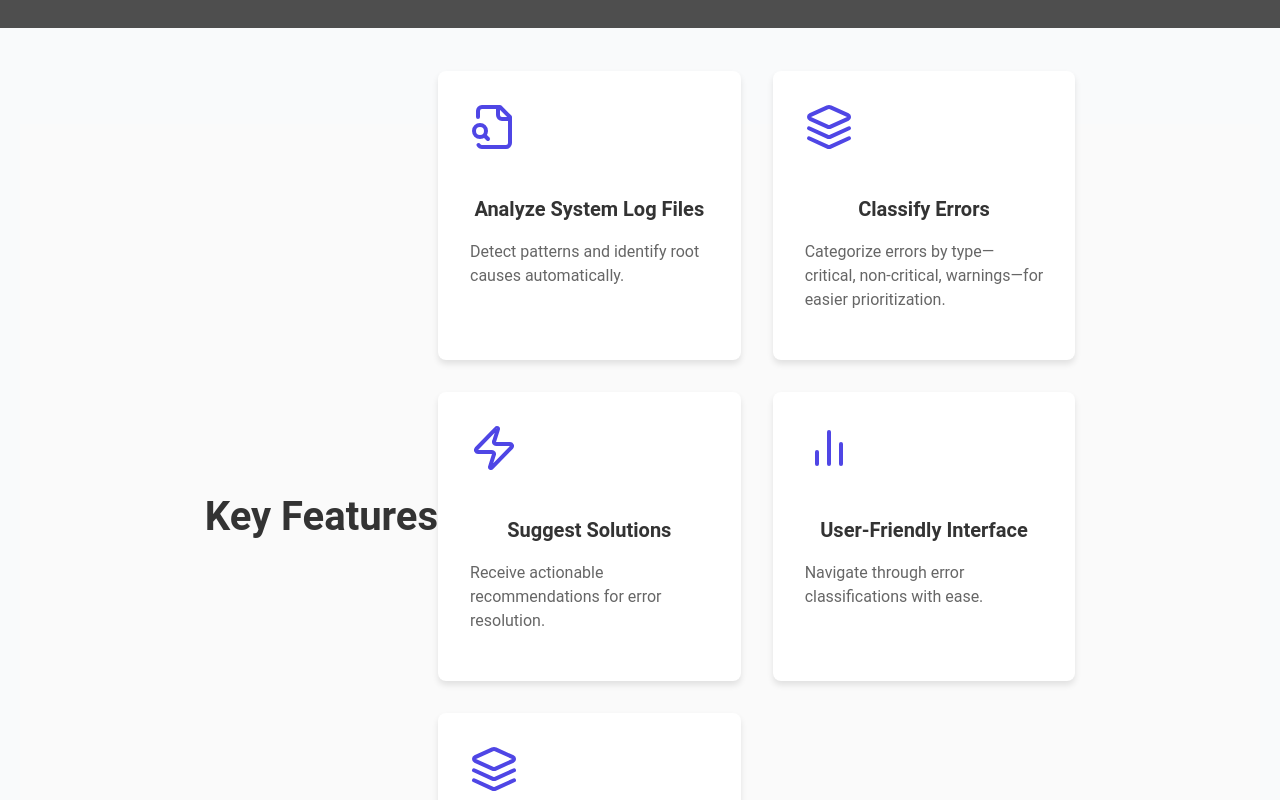
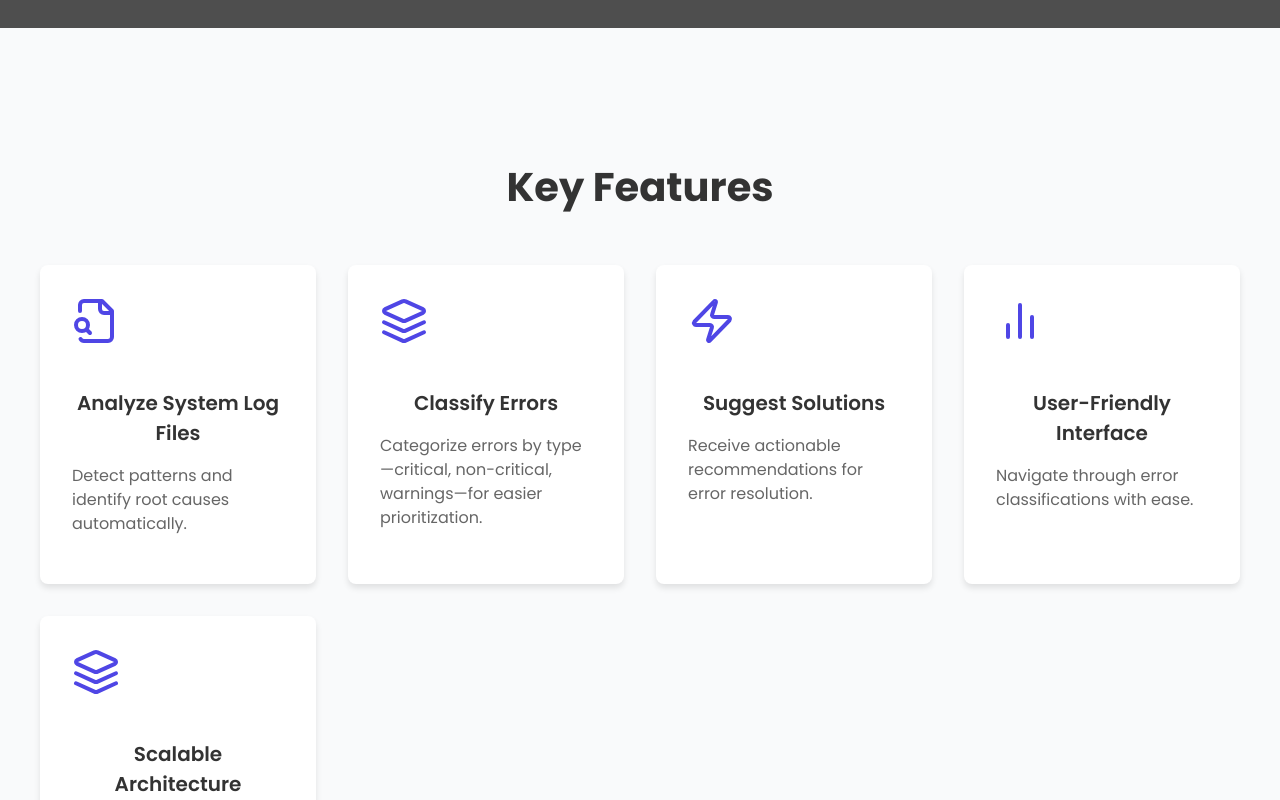
Before and after one commit to SohamMhatre09/ALPHABYTE, a React (Vite) app in the folder Frontend/: page / in a window 1280 px wide. Shown: the part 840-1640 px from the top of the page. Built offline with nearby package versions, Linux system fonts and the light colour scheme; no server answers; grey boxes are pictures that could not be loaded.

Commit message:
frontend fix

```diff
--- a/Frontend/src/components/Login.jsx
+++ b/Frontend/src/components/Login.jsx
@@ -28,7 +28,7 @@ function Login() {
   };
 
   return (
-    <div className="container">
+    <div className="container_login">
     <form onSubmit={handleSubmit}>
       <h3>Login</h3>
 
--- a/Frontend/src/styles/login.css
+++ b/Frontend/src/styles/login.css
@@ -8,7 +8,7 @@
   } */
   @import url('https://fonts.googleapis.com/css2?family=Poppins:ital,wght@0,100;0,200;0,300;0,400;0,500;0,600;0,700;0,800;0,900;1,100;1,200;1,300;1,400;1,500;1,600;1,700;1,800;1,900&display=swap');
 
-  .container{
+  .container_login{
     font-family: "Poppins", sans-serif;
     display: flex;
     margin: auto;
```
